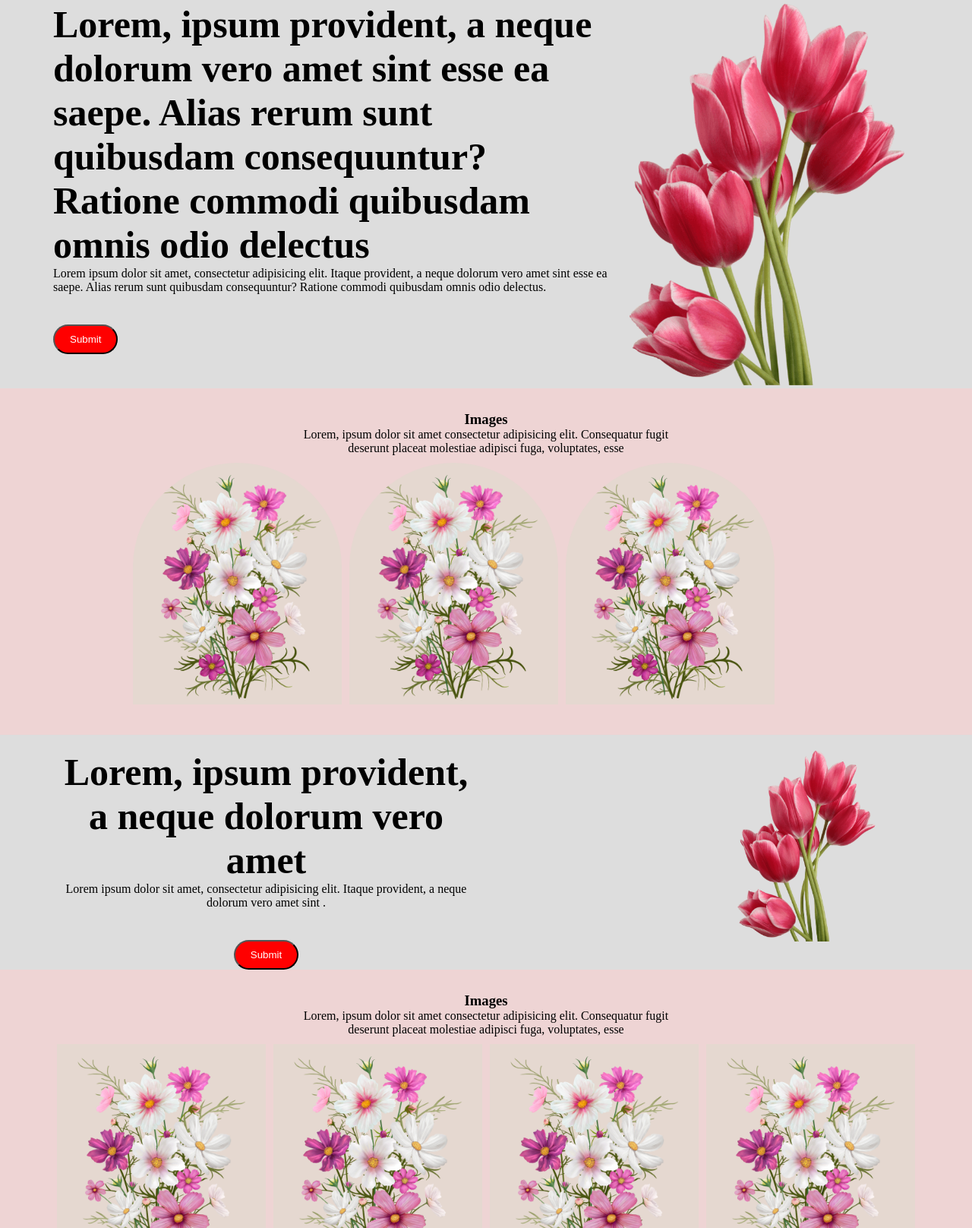
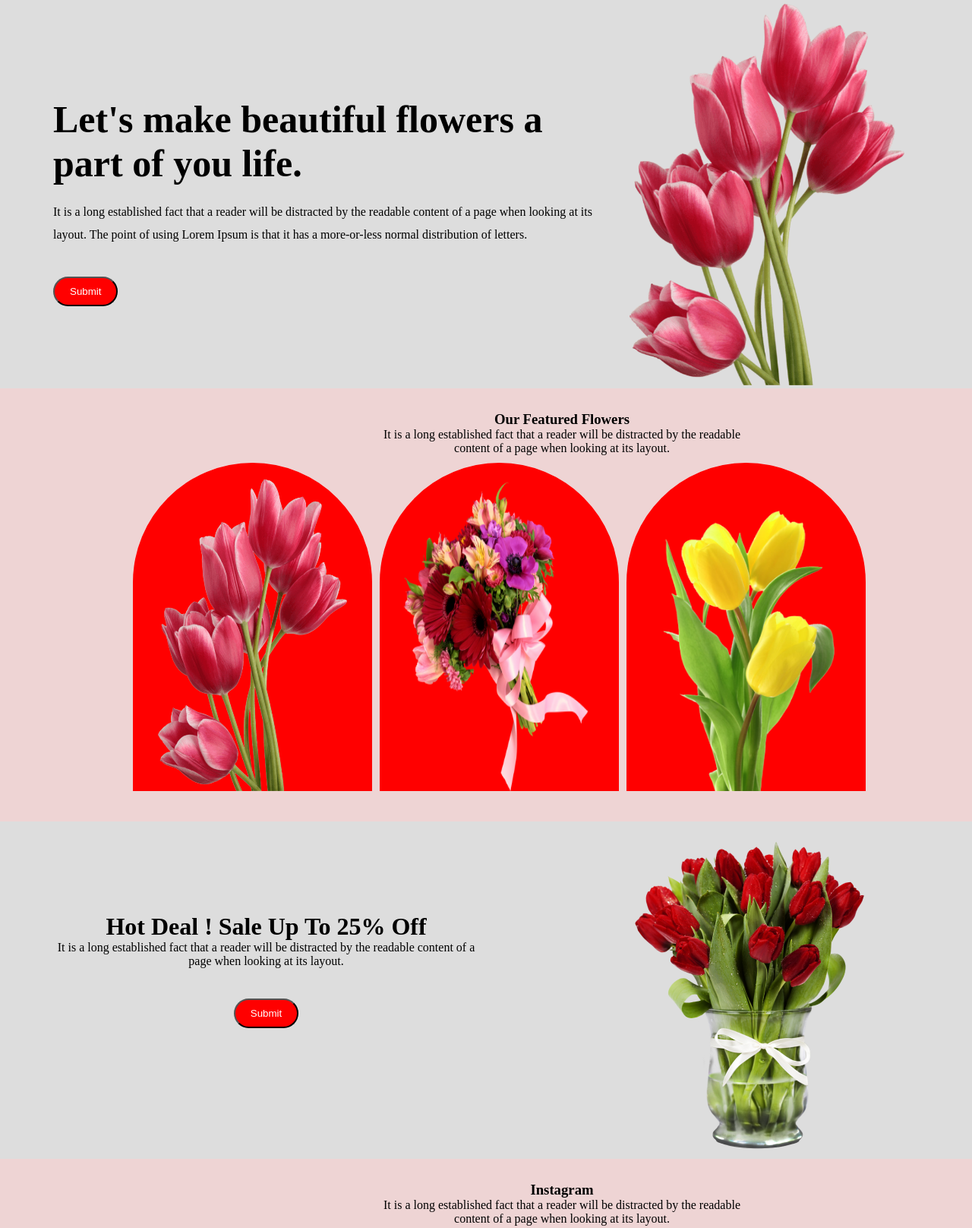
Before and after one commit to Mahfuz8623/my-first-assignment, a plain HTML site: page index.html in a window 1280 px wide. Shown: the part 17-1633 px from the top of the page at 76% size. Drawn offline with Linux system fonts and the light colour scheme.

Commit message:
2nd time

```diff
--- a/index.html
+++ b/index.html
@@ -12,11 +12,12 @@
        <div class="container">
           <div class="banner">
             <div class="banner_text">
-               <h1>Lorem, ipsum <span>
-                provident, a neque dolorum vero amet sint esse ea saepe. Alias rerum sunt quibusdam consequuntur? Ratione commodi quibusdam omnis odio delectus
-               </span>
+               <h1>Let's make <span>
+                beautiful flowers a part of you life.
+
+             </span>
                </h1>
-               <p>Lorem ipsum dolor sit amet, consectetur adipisicing elit. Itaque provident, a neque dolorum vero amet sint esse ea saepe. Alias rerum sunt quibusdam consequuntur? Ratione commodi quibusdam omnis odio delectus.</p>
+               <p>It is a long established fact that a reader will be distracted by the readable content of a page when looking at its layout. The point of using Lorem Ipsum is that it has a more-or-less normal distribution of letters.</p>
                <button class="banner_btn">Submit</button>
             </div>
             <div class="banner_img">
@@ -31,13 +32,13 @@
      <div class=" flower_sectiomn">
         <div class="container">
             <div class=" flower">
-                <h3>Images </h3>
-                <p>Lorem, ipsum dolor sit amet consectetur adipisicing elit. Consequatur fugit deserunt placeat molestiae adipisci fuga, voluptates, esse </p>
+                <h3>Our Featured Flowers </h3>
+                <p>It is a long established fact that a reader will be distracted by the readable content of a page when looking at its layout. </p>
              </div>
              <div class="flower_list second_section">
-                <img src="Rectangle 4.png" alt="">
-                <img src="Rectangle 4.png" alt="">
-                <img src="Rectangle 4.png" alt="">
+                <img class="img1" src="pngwing 10.png" alt="">
+                <img class="img2" src="pngwing 5.png" alt="">
+                <img class="img3" src="pngwing 7.png" alt="">
              </div>
         </div>
     </div>
@@ -46,16 +47,16 @@
    <div class="header section_four">
     <div class="container">
        <div class="banner">
-         <div class="banner_text sect_four_banner_text">
-            <h1>Lorem, ipsum <span>
-             provident, a neque dolorum vero amet
+         <div class=" sect_four_banner_text">
+            <h1>Hot Deal ! <span>
+                 Sale Up To 25% Off
             </span>
             </h1>
-            <p>Lorem ipsum dolor sit amet, consectetur adipisicing elit. Itaque provident, a neque dolorum vero amet sint .</p>
+            <p>It is a long established fact that a reader will be distracted by the readable content of a page when looking at its layout.</p>
             <button class="banner_btn">Submit</button>
          </div>
-         <div class="banner_img sect_four_banner_text">
-             <img src="pngwing 10.png" alt="">
+         <div class=" flower">
+             <img src="pngwing 8.png" alt="">
          </div>
        </div>
     </div>
@@ -65,14 +66,14 @@
      <div class="header flower_sectiomn">
         <div class="container">
             <div class=" flower">
-                <h3>Images </h3>
-                <p>Lorem, ipsum dolor sit amet consectetur adipisicing elit. Consequatur fugit deserunt placeat molestiae adipisci fuga, voluptates, esse </p>
+                <h3>Instagram </h3>
+                <p>It is a long established fact that a reader will be distracted by the readable content of a page when looking at its layout. </p>
              </div>
              <div class="flower_list">
+                <img src="Flower 01.png" alt="">
                 <img src="Rectangle 4.png" alt="">
-                <img src="Rectangle 4.png" alt="">
-                <img src="Rectangle 4.png" alt="">
-                <img src="Rectangle 4.png" alt="">
+                <img src="Rectangle 5.png" alt="">
+                <img src="Rectangle 6.png" alt="">
              </div>
         </div>
     </div>
@@ -82,10 +83,14 @@
      <div class="latest_desk">
         <div class="container">
             <div class="bg_flower">
+
                  <img src="Rectangle 9.png" alt="">
+
                  <div class="latest_text">
-                    <input type="text" name="" id="" placeholder="sadfasdfasdfs">
-                    <button>asdfasf</button>
+                    <div class="latestdeal"><h1>Get The Latest Deals</h1>
+                        <p>$30 coupon for first shopping</p></div>
+                    <input type="text" name="" id="" placeholder="Enter your email here....">
+                    <button>Subscribe</button>
                  </div>
              </div>
 
@@ -96,9 +101,9 @@
      <div class="footer">
         <div class="container">
             <div class="footer_text">
-                <h3>Images </h3>
-                <p>Lorem, ipsum dolor sit amet consectetur adipisicing elit. Consequatur fugit deserunt placeat molestiae adipisci fuga, voluptates, esse </p>
-                <h6>Lorem ipsum dolor sit, amet consectetur adipisicing elit. Repellendus, odit.</h6>
+                <h3>Flower <span class="footershop">Shop</span> </h3>
+                <p>It is a long established fact that a reader will be distracted by the readable content of a page when looking at its layout. </p>
+                <h6>@2020-2023, FlowerShop.com. All rights reserved. </h6>
              </div>
         </div>
     </div>
--- a/style.css
+++ b/style.css
@@ -28,10 +28,21 @@ body{
     border-radius: 20px;
     margin-top: 40px;
 }
+.banner_text{
+    margin-top: 125px;
+}
 .banner_text h1{
     font-size: 50px;
     color: #000;
     font-weight: 700;
+    padding-bottom: 20px;
+}
+.banner_text p{
+    font-size: 16px;
+    color: #000;
+    font-weight: 400px;
+   line-height: 30px;
+
 }
 .banner_img img{
     width: 400px;
@@ -42,6 +53,7 @@ body{
 .sect_four_banner_text {
     text-align: center;
     width: 561px;
+    margin-top: 100px;
 }
 .sect_four_banner_text img{
     width: 200px;
@@ -118,10 +130,11 @@ body{
 }
 .footer{
     background: #000;
-    padding: 20px 0;
+    padding: 40px 0;
 }
 .footer_text h3{
-    color: #fff;
+    color: rgb(207, 91, 91);
+    font-size: 40px;
 }
 .footer_text p{
     color: #fff;
@@ -131,3 +144,28 @@ body{
     font-size: 10px;
     padding-top: 10px;
 }
+.second_section img{
+    /* border-top-left-radius: 100px;
+    border-top-right-radius: 100px; */
+}
+.img1{
+    background: red;
+    padding: 20px 20px 0px 20px;
+}
+.img2{
+    background: red;
+    padding: 20px 20px 0px 20px;
+}
+.img3{
+    background: red;
+    padding: 20px 20px 0px 20px;}
+    .latestdeal{
+        text-align: center;
+        margin-bottom: 20px;
+    }
+    .flower{
+        margin-left: 200px;
+    }
+    .footershop{
+        color: white;
+    }
```
